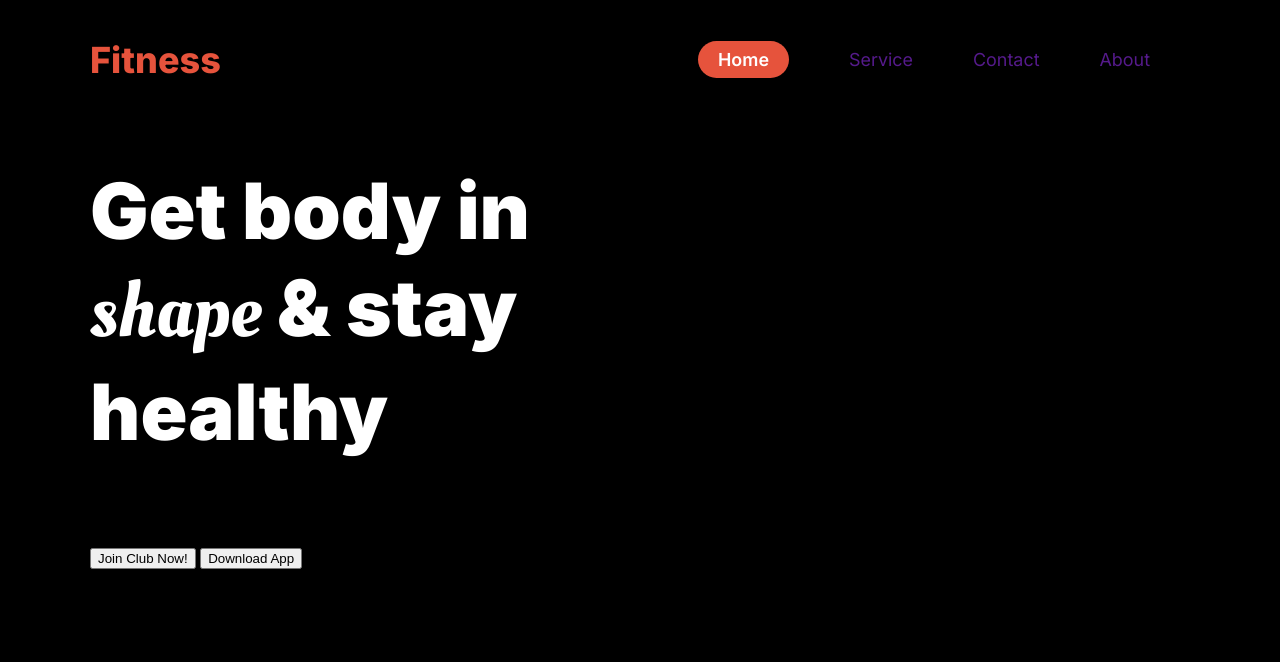
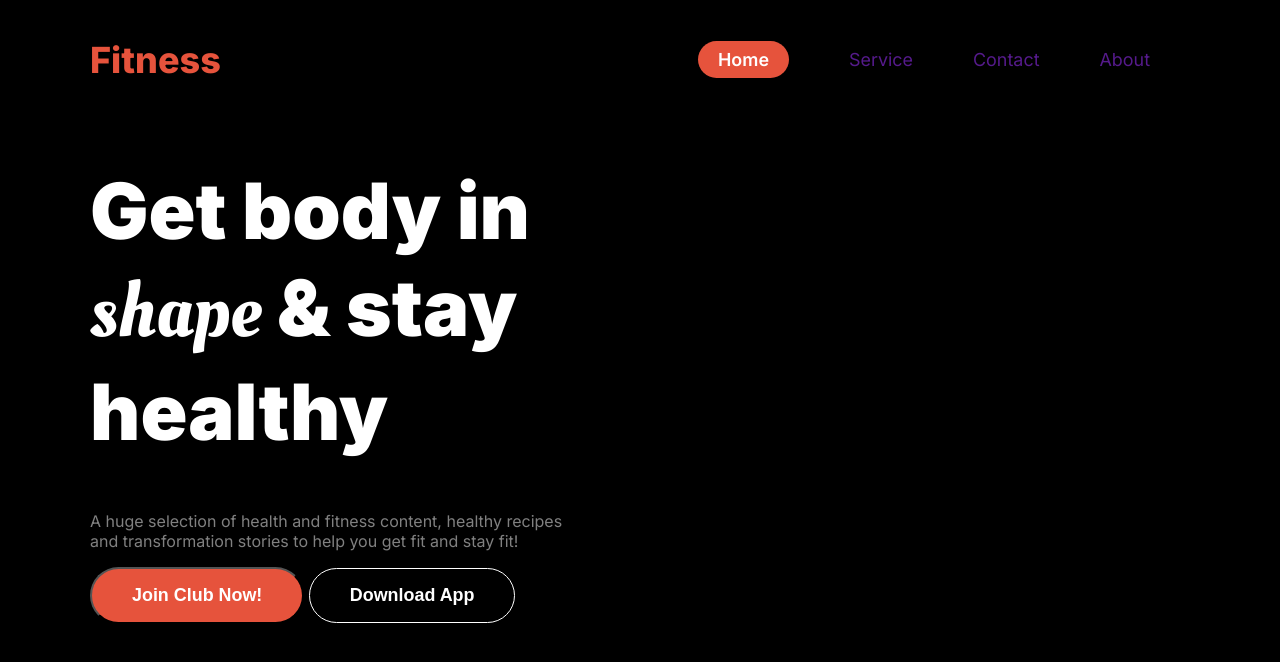
Before and after one commit to Anowar1987/versatile-fitness--assignment-02-, a plain HTML site: page index.html in a window 1280 px wide. Drawn offline with Linux system fonts and the light colour scheme.

Commit message:
banner container completed

```diff
--- a/index.html
+++ b/index.html
@@ -24,9 +24,9 @@
          <div class="banner-container">
             <div class="banner-content">
                 <h1 class="banner-title">Get body in <br> <span class="font-secondary">shape</span> & stay <br> healthy</h1>
-                <p class="banner-description">A huge selection of health and fitness content, healthy recipes and transformation stories to help you get fit and stay fit!</p>
-                <button>Join Club Now!</button>
-                <button>Download App</button>
+                <p class="banner-description description">A huge selection of health and fitness content, healthy recipes <br> and transformation stories to help you get fit and stay fit!</p>
+                <button class="btn-primary">Join Club Now!</button>
+                <button class="btn">Download App</button>
             </div>
             <div>
 
--- a/styles/style.css
+++ b/styles/style.css
@@ -20,6 +20,19 @@ body {
 /* shared styles */
 .display-flex {
     display: flex;
+}
+
+.description {
+    color: rgba(255, 255, 255, 0.5);
+}
+
+.btn-primary {
+    border-radius: 42px;
+    background: rgb(230, 83, 60);
+    padding: 16px 40px;
+    font-size: 1.12rem;
+    font-weight: 600;
+    color: rgb(255, 255, 255);
 }
 
 /* Header related styles */
@@ -68,6 +81,22 @@ body {
     color: #FFFFFF;
 }
 
+.banner-description {
+    margin-top: 28px;
+}
+
+.btn {
+    box-sizing: border-box;
+    border: 1px solid rgb(255, 255, 255);
+    border-radius: 42px;
+    background: rgb(0, 0, 0);
+    padding: 16px 40px;
+    font-size: 1.12rem;
+    font-weight: 600;
+    color: rgb(255, 255, 255);
+
+}
+
 
 @media screen and (max-width: 576px) {
     .navbar {
@@ -79,3 +108,4 @@ body {
         }
 
     }
+}
```
